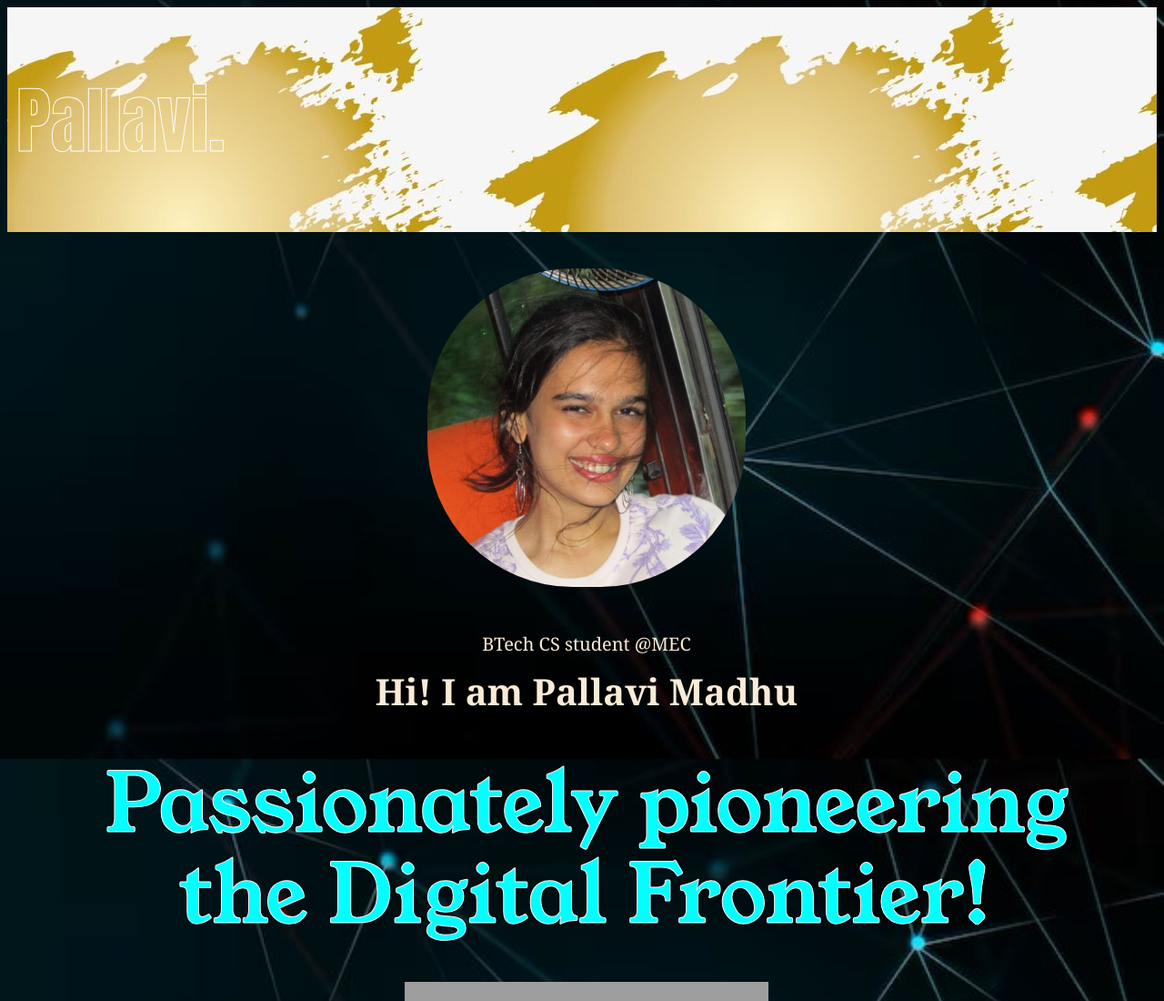
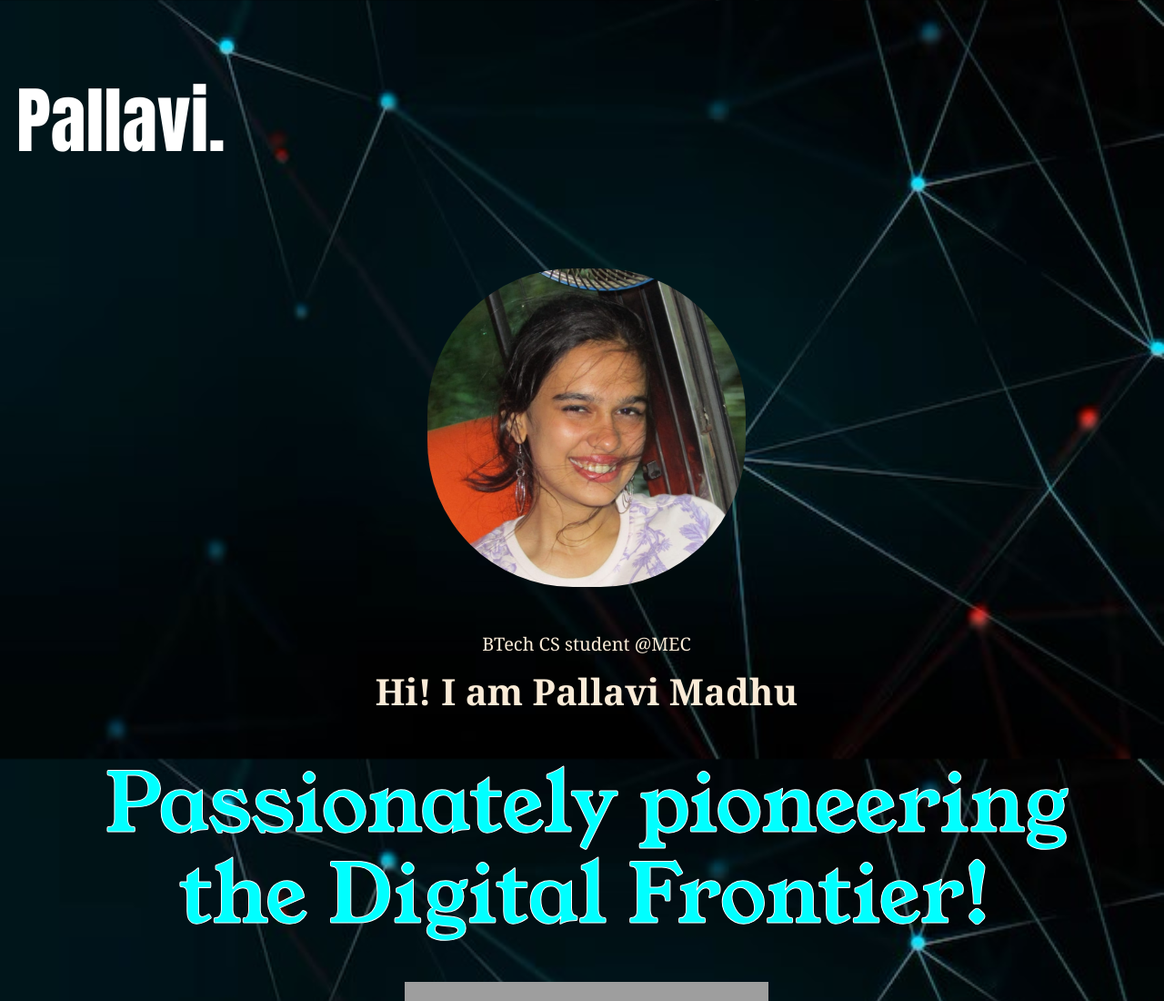
Before and after one commit to Pallavi-Madhu/myportfolio, a plain HTML site: page index.html in a window 1280 px wide. Shown: the top 1100 px of the page at 91% size. Drawn offline with Linux system fonts and the light colour scheme; grey boxes are pictures that could not be loaded.

Commit message:
Update style.css

```diff
--- a/style.css
+++ b/style.css
@@ -6,16 +6,9 @@ body {
 #logo {
     font-size: 40px;
     font-family: Impact, Haettenschweiler, 'Arial Narrow Bold', sans-serif;
-    color: transparent;
-    -webkit-text-stroke: 1px #fff;
+    color: white;
     font-weight: 75;
     padding: 10px;
-    background: url(backtext2.jpg);
-    background-position: 0 0;
-    animation: back 20s linear infinite;
-}
-@keyframes back{
-  100%{background-position: 2000px 0;}
 }
 
 #picture {
```
